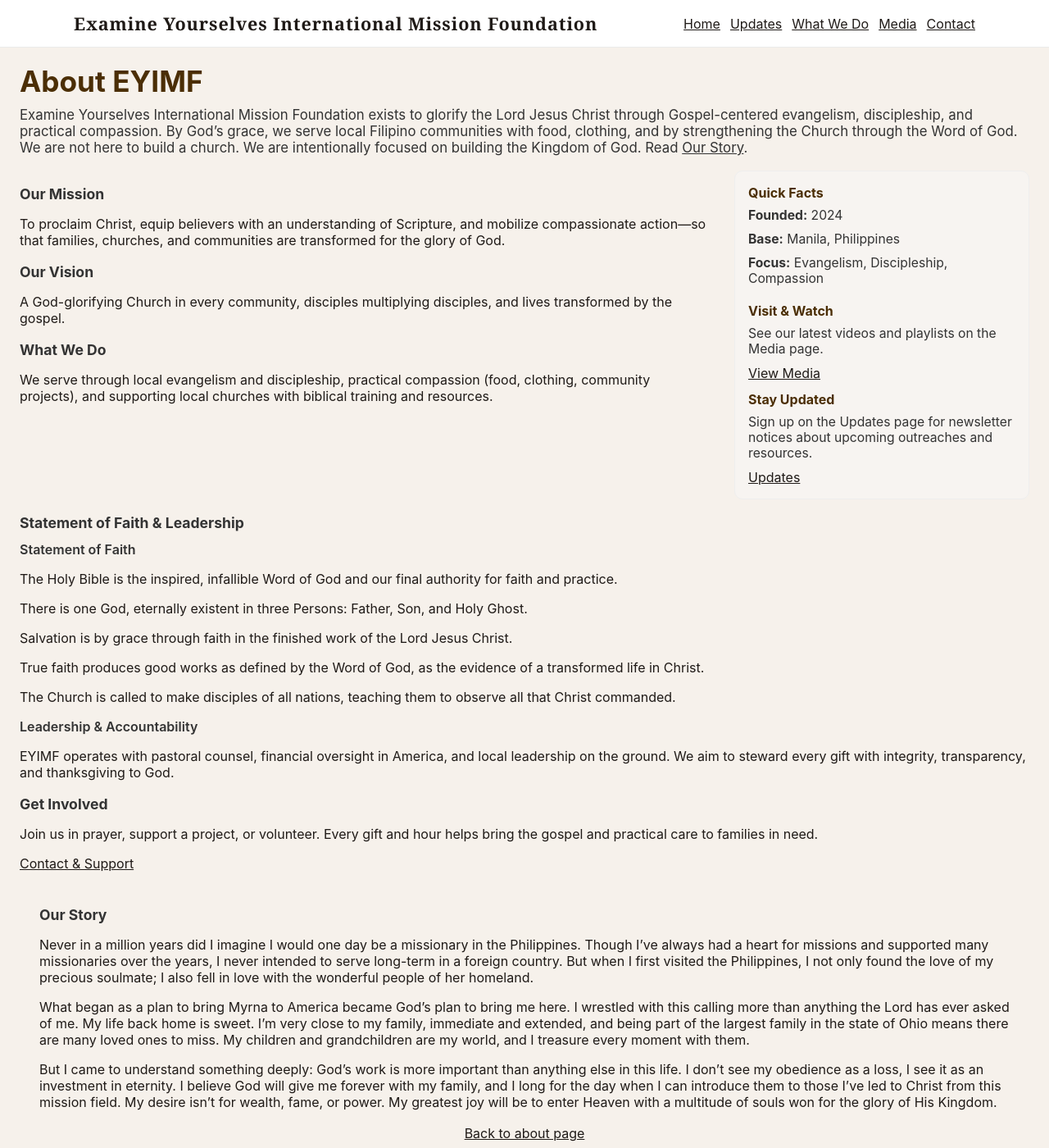
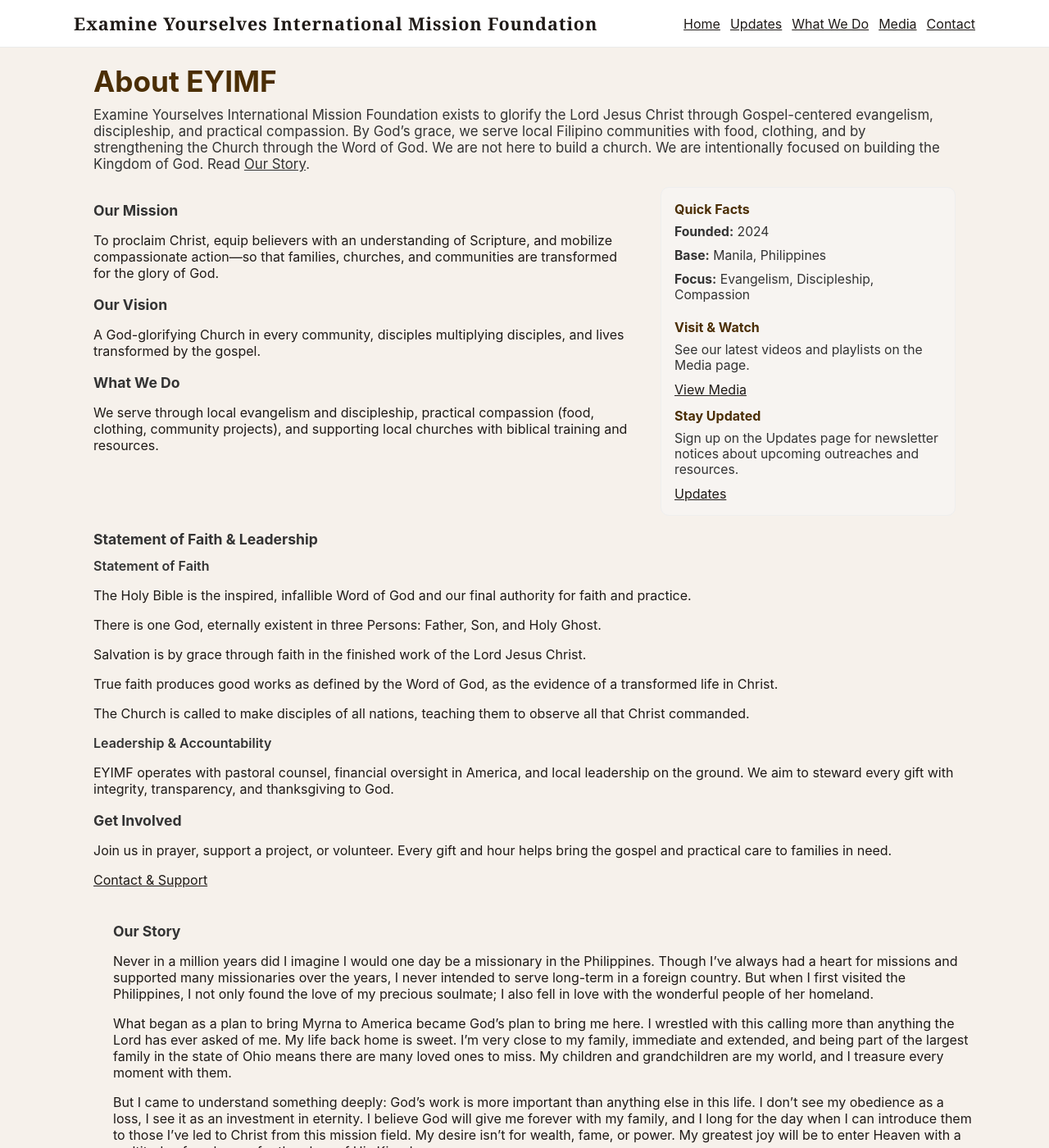
Before and after one commit to Irdavid160/eyimf, a Jekyll site: the page about.html, which Jekyll copies as it is, in a window 1280 px wide and 1400 px high. Shown: the whole window at 82% size. Built offline with Jekyll 4.4.1, drawn with Linux system fonts in a browser that asks for light colours.

Commit message:
Refactor footer and update about page layout

```diff
--- a/about.html
+++ b/about.html
@@ -26,8 +26,8 @@
     }
 
 .about-content {
-  width: 100%;
-  margin: 0;
+  max-width: var(--max-width);
+  margin: 0 auto;
   padding: 24px;
   box-sizing: border-box;
 }
@@ -188,11 +188,9 @@
 </section>
 
   <!-- footer (consistent with other pages) -->
-<footer class="footer" id="contact-footer" style="width:100%; margin:0; padding:0;">
-  <div class="footer-box" style="padding:20px 40px;">
-    <!-- existing content -->
-  </div>
-
+<!-- footer (consistent with other pages) -->
+<footer class="footer" id="contact-footer">
+  <div class="container">
     <div class="footer-box">
       <div style="display:flex;justify-content:space-between;gap:20px;flex-wrap:wrap;align-items:center;">
         <div>
```
Lines whose indentation alone changed are shown as unchanged.
